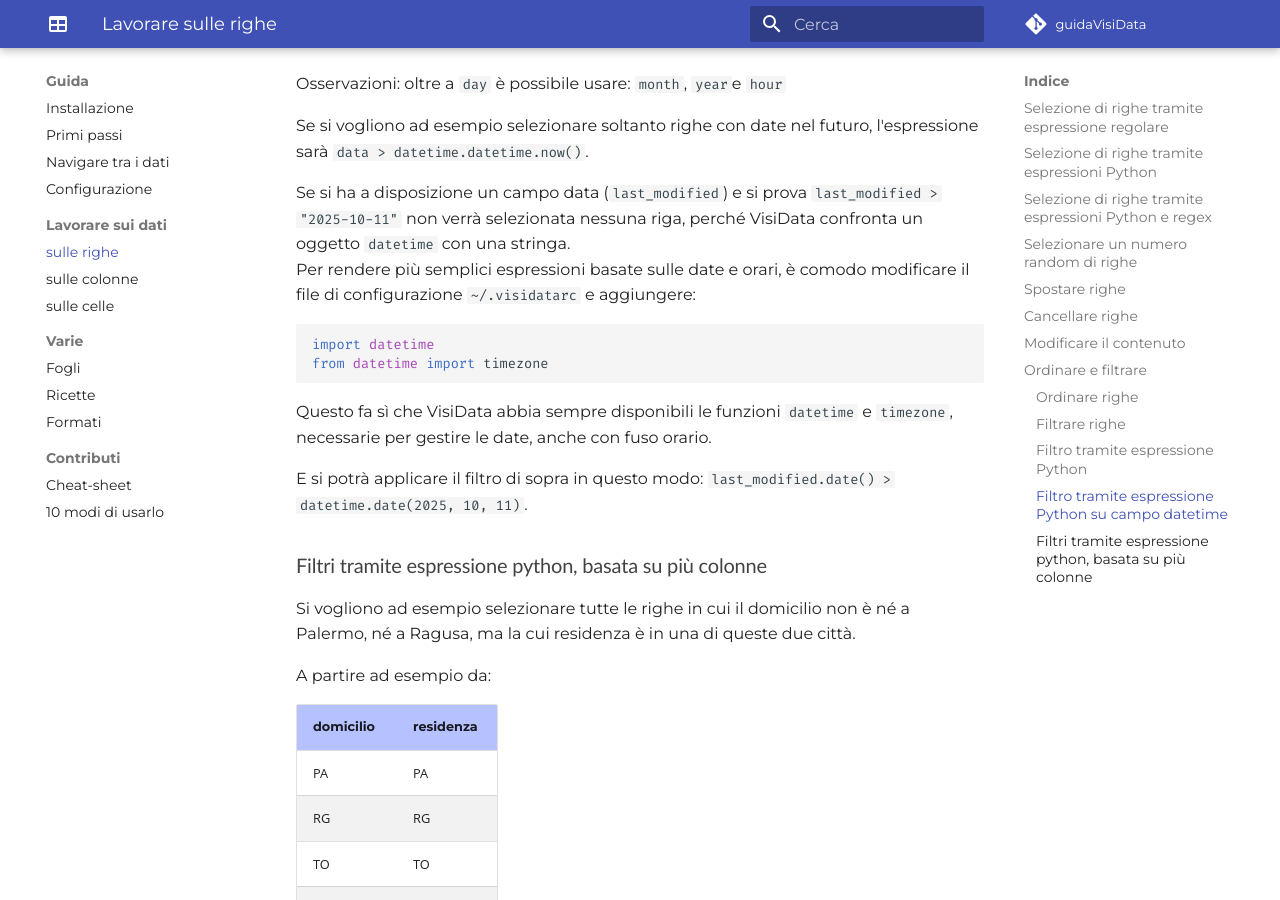
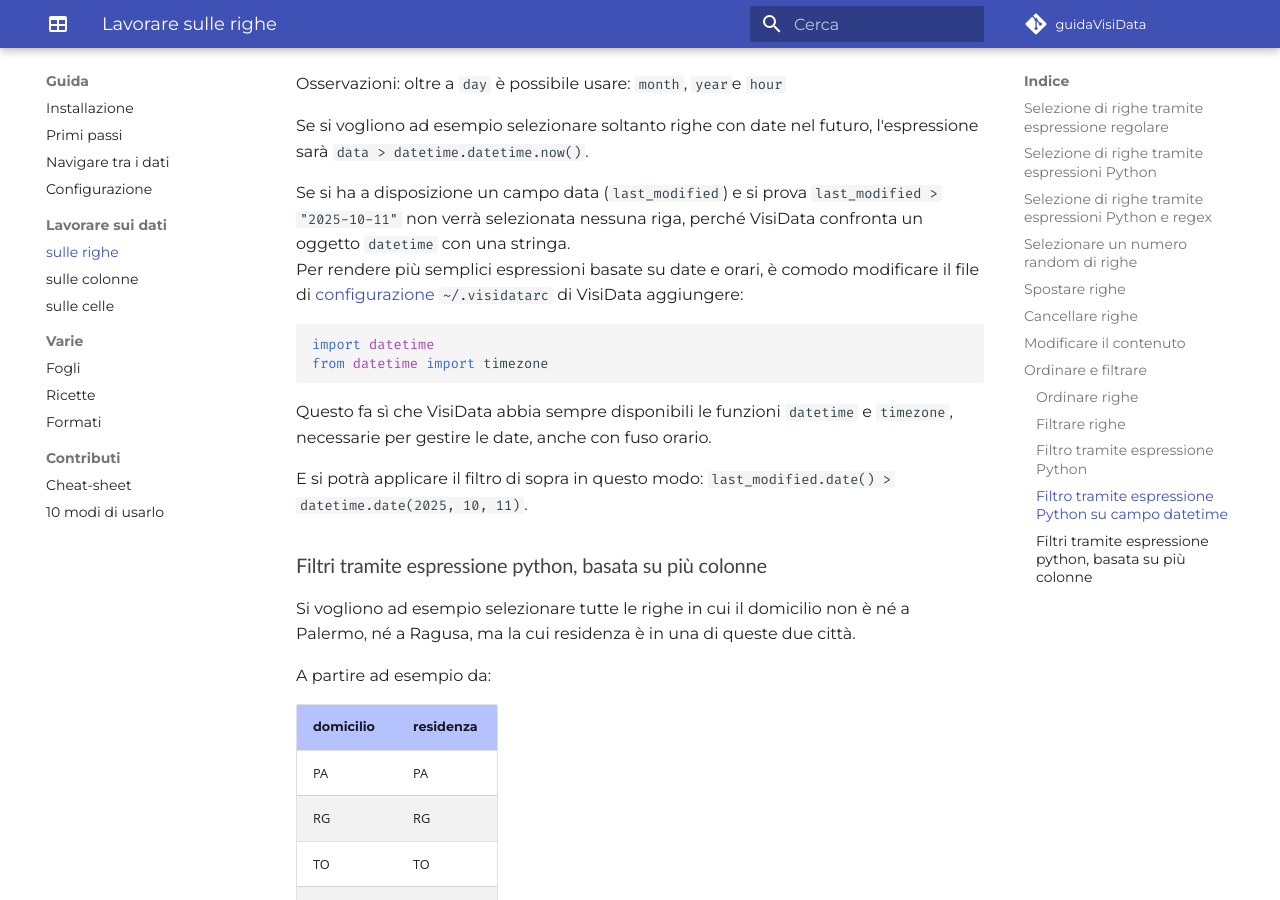
Before and after one commit to ondata/guidaVisiData, an MkDocs documentation site: the page built from docs/lavorareRighe.md, in a window 1280 px wide and 900 px high, scrolled down 6736 px. Built offline with MkDocs 1.6.1 and Material for MkDocs 9.7.7, drawn with Linux system fonts in a browser that asks for light colours; comment, search, counter and statistics services are not loaded.

Commit message:
aggiornata la documentazione per semplificare le espressioni basate su date e orari in VisiData

````diff
--- a/docs/lavorareRighe.md
+++ b/docs/lavorareRighe.md
@@ -183,7 +183,7 @@ Osservazioni: oltre a `day` è possibile usare: `month`, `year`e `hour`
 Se si vogliono ad esempio selezionare soltanto righe con date nel futuro, l'espressione sarà `data > datetime.datetime.now()`.
 
 Se si ha a disposizione un campo data (`last_modified`) e si prova `last_modified > "2025-10-11"` non verrà selezionata nessuna riga, perché VisiData confronta un oggetto `datetime` con una stringa.<br>
-Per rendere più semplici espressioni basate sulle date e orari, è comodo modificare il file di configurazione `~/.visidatarc` e aggiungere:
+Per rendere più semplici espressioni basate su date e orari, è comodo modificare il file di [configurazione](./configurazione.md) `~/.visidatarc` di VisiData aggiungere:
 
 ```python
 import datetime
````
